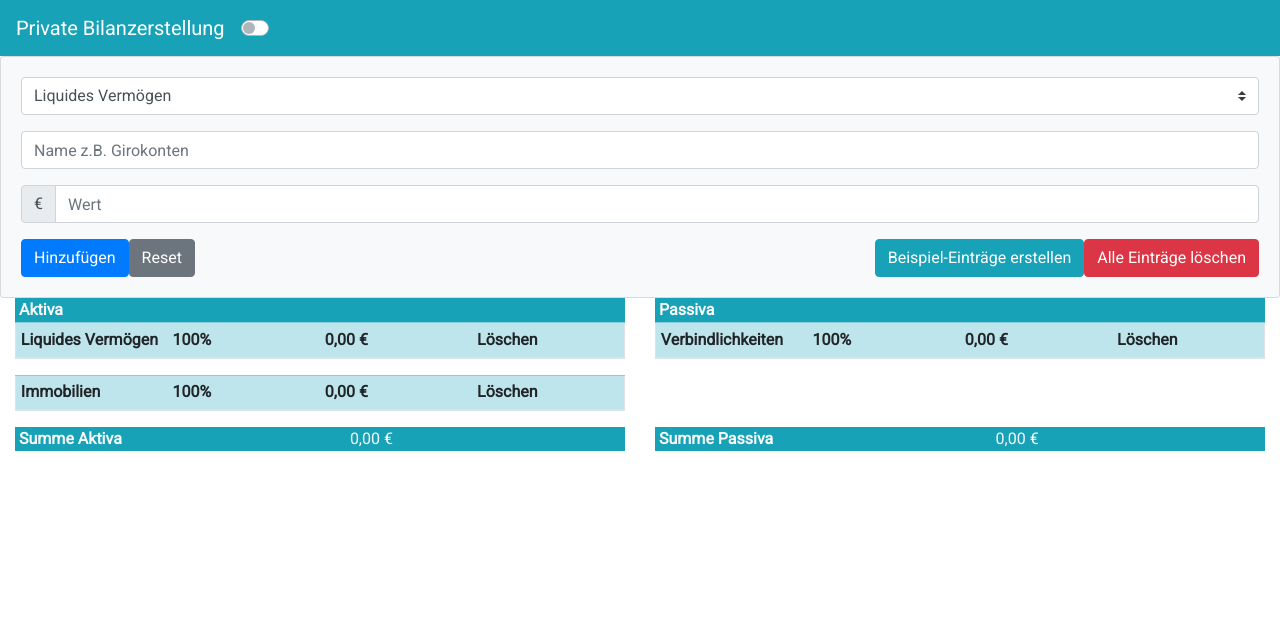
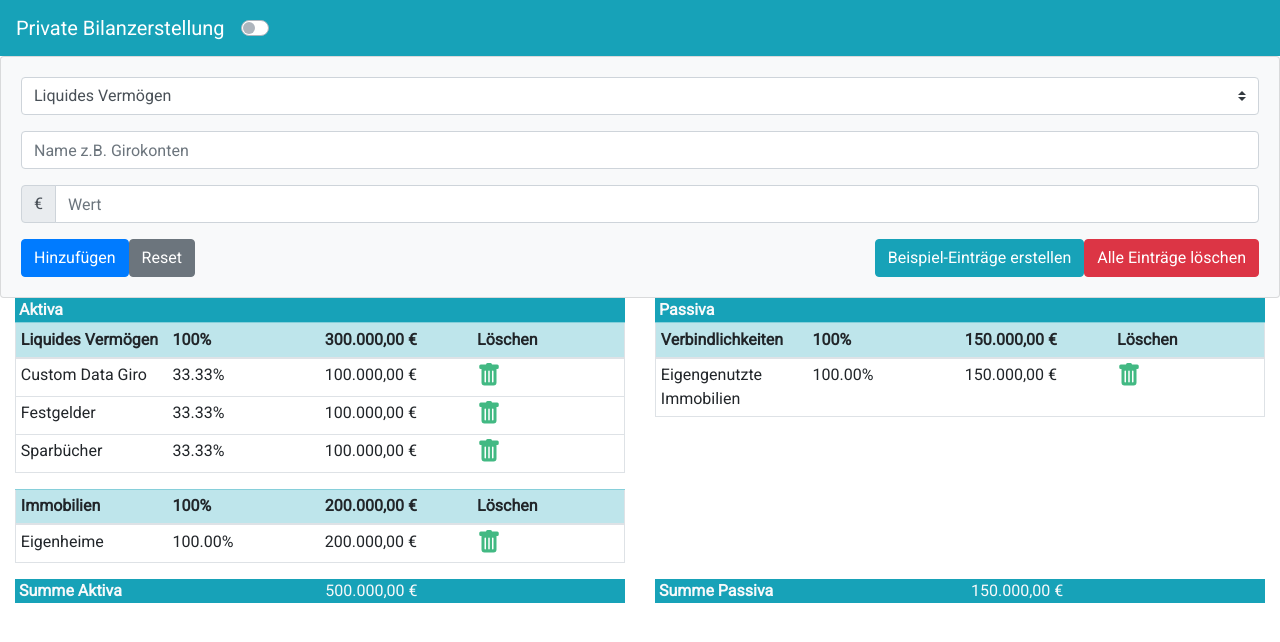
Before and after one commit to afshad1/pbs, a Vue app: page / in a window 1280 px wide. Shown: the top 642 px of the page. Built offline with nearby package versions, Linux system fonts and the light colour scheme.

Commit message:
added state management with pbsStore.js - localStorage func missing yet

```diff
--- a/src/App.vue
+++ b/src/App.vue
@@ -2,45 +2,45 @@
   <div id="app">
     <b-navbar type="dark" variant="info">
     <b-navbar-brand href="#">Private Bilanzerstellung</b-navbar-brand>
-    <b-form-checkbox v-model="switch1" switch class="mr-n2">
+    <b-form-checkbox v-model="cardView" switch class="mr-n2">
         <span class="sr-only">Switch for following text input</span>
       </b-form-checkbox>
     </b-navbar>
 
-    <PBSForm @inputData="updateFormData" v-show="!switch1"/>
+    <PBSForm v-show="!cardView"/>
 
-    <PBSTable :pbsData="pbsData" :formData="formData" v-show="!switch1"/>
+    <PBSTable v-show="!cardView"/>
+
+    <PBSCards v-show="cardView"/>
   </div>
 </template>
 
 <script>
 import PBSForm from './components/PBSForm.vue';
 import PBSTable from './components/PBSTable.vue';
+import PBSCards from './components/PBSCards.vue';
 
 export default {
   name: 'App',
   components: {
     PBSForm,
     PBSTable,
+    PBSCards,
   },
   data() {
     return {
       STORAGE_KEY: 'pbsStorage',
-      switch1: false,
-      formData: [],
-      pbsData: [],
+      cardView: false,
     };
   },
   methods: {
-    updateFormData(data) {
-      this.formData = data;
-    },
+
   },
   mounted() {
     // Load from localStorage in browser
-    if (localStorage.getItem(this.STORAGE_KEY)) {
-      this.pbsData = JSON.parse(localStorage.getItem(this.STORAGE_KEY) || []);
-    }
+    // if (localStorage.getItem(this.STORAGE_KEY)) {
+    //   this.pbsData = JSON.parse(localStorage.getItem(this.STORAGE_KEY) || []);
+    // }
   },
 };
 </script>
--- /dev/null
+++ b/src/components/PBSCards.vue
@@ -0,0 +1,52 @@
+<template>
+    <div>
+  <b-card-group deck>
+  <b-card
+    title="this.pbsdata[0].name"
+    sub-title="aktiva"
+    style="max-width: 15rem;"
+    class="mb-2"
+  >
+    <b-card-text>
+      <!-- {{ this.pbsdata[0].type }} -->liquide
+    </b-card-text>
+
+    <b-button href="#" variant="primary">Go somewhere</b-button>
+  </b-card>
+  <b-card
+    title="Immobilien"
+    sub-title="aktiva"
+    style="max-width: 15rem;"
+    class="mb-2"
+  >
+    <b-card-text>
+      <!-- {{ this.pbsdata[1].type }} -->{{ count }}
+    </b-card-text>
+
+    <b-button href="#" variant="primary">Go somewhere</b-button>
+  </b-card>
+
+  </b-card-group>
+</div>
+</template>
+
+<script>
+// import { pbsStore, mutations } from '@/pbsStore';
+
+export default {
+  name: 'PBSCards',
+  data() {
+    return {
+    };
+  },
+  methods: {
+  },
+  computed: {
+
+  },
+};
+</script>
+
+<style scoped>
+
+</style>
--- a/src/components/PBSForm.vue
+++ b/src/components/PBSForm.vue
@@ -53,6 +53,7 @@
 
 <script>
 import { v4 as uuidv4 } from 'uuid';
+import { mutations } from '@/pbsStore';
 
 export default {
   data() {
@@ -84,7 +85,7 @@ export default {
     onSubmit(evt) {
       evt.preventDefault();
       const newEntry = this.createEntry();
-      this.$emit('inputData', newEntry);
+      mutations.addPbsData(newEntry);
       this.clearForm();
     },
     onReset(evt) {
@@ -99,7 +100,7 @@ export default {
       });
     },
     onDelete() {
-      this.$emit('inputData', [{ cmd: 'delete' }]);
+      mutations.deletePbsAll();
     },
     createEntry() {
       const newEntry = [
@@ -155,8 +156,9 @@ export default {
           value: '150000',
         },
       ];
-      this.$emit('inputData', sample);
+      mutations.addPbsData(sample);
     },
+    setPbsData: mutations.setPbsData,
   },
 };
 </script>
--- a/src/components/PBSTable.vue
+++ b/src/components/PBSTable.vue
@@ -17,7 +17,7 @@
             outlined small fixed
             stacked="sm"
             :fields="fields"
-            :items="pbsdata"
+            :items="pbsData1"
             v-if="type.cat === k.value"
             :filter="type.value"
             :filter-function="filterPbs"
@@ -77,6 +77,7 @@
 
 <script>
 import { BIconTrashFill } from 'bootstrap-vue';
+import { pbsStore, mutations } from '@/pbsStore';
 
 export default {
   components: {
@@ -84,12 +85,12 @@ export default {
   },
   name: 'PBSTable',
   props: {
-    formData: {
-      type: Array,
-    },
-    pbsData: {
-      type: Array,
-    },
+    // formData: {
+    //   type: Array,
+    // },
+    // pbsData: {
+    //   type: Array,
+    // },
   },
   data() {
     return {
@@ -131,9 +132,7 @@ export default {
   },
   methods: {
     deleteAktiva(item) {
-      const { id } = item;
-      const index = this.pbsdata.map((x) => x.id).indexOf(id);
-      this.pbsdata.splice(index, 1);
+      mutations.deletePbsData(item);
     },
     filterPbs(value, filter) {
       if (value.type === filter) {
@@ -143,7 +142,7 @@ export default {
     },
     calcTypeSum(type) {
       let typeSum = 0;
-      const filteredData = this.pbsdata.filter((filter) => filter.type === type);
+      const filteredData = pbsStore.data.filter((filter) => filter.type === type);
       filteredData.forEach((t) => {
         typeSum += (parseFloat(t.value));
       });
@@ -154,7 +153,7 @@ export default {
     },
     calcCatSum(cat) {
       let catSum = 0;
-      const filteredData = this.pbsdata.filter((filter) => filter.cat === cat);
+      const filteredData = pbsStore.data.filter((filter) => filter.cat === cat);
       filteredData.forEach((t) => {
         catSum += (parseFloat(t.value));
       });
@@ -169,26 +168,13 @@ export default {
     // },
   },
   watch: {
-    pbsData() {
-      // watch for changes in pbsData and push them to local array
-      this.pbsData.forEach((p) => this.pbsdata.push(p));
-    },
-    formData() {
-      if (this.formData[0].cmd === 'delete') {
-        // Remove All
-        this.pbsdata = [];
-      } else {
-        // Add each object in array
-        this.formData.forEach((f) => this.pbsdata.push(f));
-      }
-    },
-    pbsdata: {
-      // Save in localStorage on changes in pbsdata
-      handler(pbsdata) {
-        localStorage.setItem(this.STORAGE_KEY, JSON.stringify(pbsdata));
-      },
-      deep: true,
-    },
+    // pbsdata: {
+    //   // Save in localStorage on changes in pbsdata
+    //   handler(pbsdata) {
+    //     localStorage.setItem(this.STORAGE_KEY, JSON.stringify(pbsdata));
+    //   },
+    //   deep: true,
+    // },
   },
   computed: {
     // TODO: Get unique values of types and pass to ForEach of b-table.
@@ -212,6 +198,9 @@ export default {
     //   // console.log(distinct);
     //   return distinct;
     // },
+    pbsData1() {
+      return pbsStore.data;
+    },
   },
 };
 </script>
--- /dev/null
+++ b/src/pbsStore.js
@@ -0,0 +1,65 @@
+import Vue from 'vue';
+import { v4 as uuidv4 } from 'uuid';
+
+export const pbsStore = Vue.observable({
+  data: [
+    {
+      id: uuidv4(),
+      cat: 'aktiva',
+      type: 'liq',
+      name: 'Custom Data Giro',
+      value: '100000',
+    },
+    {
+      id: uuidv4(),
+      cat: 'aktiva',
+      type: 'liq',
+      name: 'Festgelder',
+      value: '100000',
+    },
+    {
+      id: uuidv4(),
+      cat: 'aktiva',
+      type: 'liq',
+      name: 'Sparbücher',
+      value: '100000',
+    },
+    {
+      id: uuidv4(),
+      cat: 'aktiva',
+      type: 'immo',
+      name: 'Eigenheime',
+      value: '200000',
+    },
+    {
+      id: uuidv4(),
+      cat: 'passiva',
+      type: 'verbind',
+      name: 'Eigengenutzte Immobilien',
+      value: '150000',
+    },
+  ],
+  dataLocal() {
+    if (localStorage.getItem('pbsStorage')) {
+      return JSON.parse(localStorage.getItem('pbsStorage') || []);
+    }
+    return [];
+  },
+});
+
+export const mutations = {
+  setPbsData(data) {
+    localStorage.setItem('pbsStorage', JSON.stringify(data));
+  },
+  addPbsData(data) {
+    data.forEach((p) => pbsStore.data.push(p));
+  },
+  deletePbsData(item) {
+    const { id } = item;
+    const index = pbsStore.data.map((x) => x.id).indexOf(id);
+    pbsStore.data.splice(index, 1);
+  },
+  deletePbsAll() {
+    pbsStore.data = [];
+  },
+};
```
Also changed, not shown: src/main.js (+10 -1 lines).
